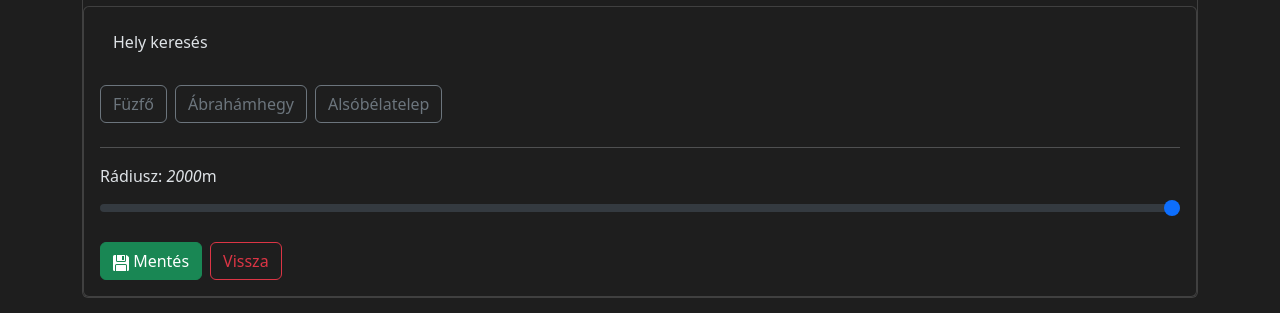
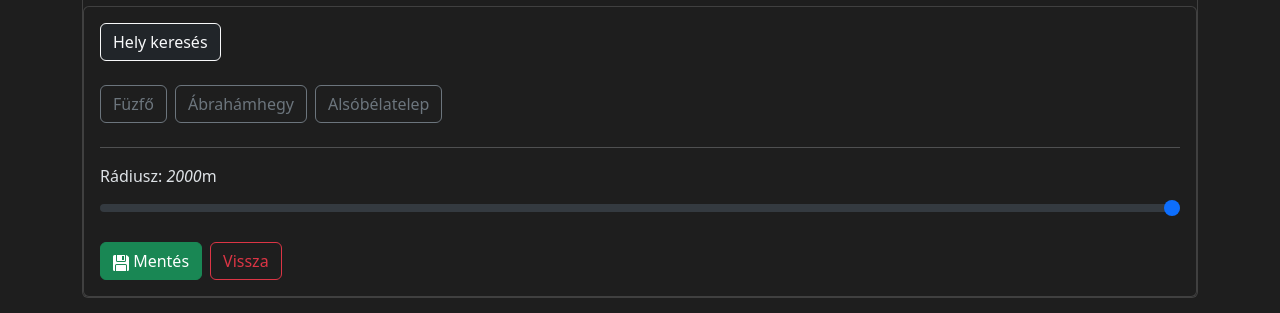
Before and after one commit to korompayb/railsenseV2, a Flask app: page / in a window 1280 px wide. Shown: the part 487-800 px from the top of the page. Run offline with Flask 3, Linux system fonts and the light colour scheme.

Commit message:
v2.0.2 - Fixed maps container and buttons

```diff
--- a/templates/maps.html
+++ b/templates/maps.html
@@ -18,11 +18,6 @@
             width: 100%;
         }
 
-        @media (max-width: 430px) {
-            #map {
-                height: 140%;
-            }
-        }
 
         div .leaflet-control-attribution {
             display: none !important;
@@ -51,7 +46,7 @@
                     <div class="modal-dialog">
                         <div class="modal-content">
                             <div class="modal-header">
-                                <h5 class="modal-title" id="searchModalLabel">Hely keresés</h5>
+                                <h5 class="modal-title " id="searchModalLabel">Hely keresés</h5>
                                 <button type="button" class="btn-close" data-bs-dismiss="modal" aria-label="Close"></button>
                             </div>
                             <div class="modal-body">
@@ -74,7 +69,7 @@
                     <div class="card">
                         <div class="card-body">
 
-                            <button class="btn btn-outline-info-emphasis search-button" data-bs-toggle="modal" data-bs-target="#searchModal">
+                            <button class="btn btn-dark text-50 btn-outline-light search-button" data-bs-toggle="modal" data-bs-target="#searchModal">
                                 Hely keresés
                             </button><br><br>
                             <div class="d-flex flex-wrap">
```
